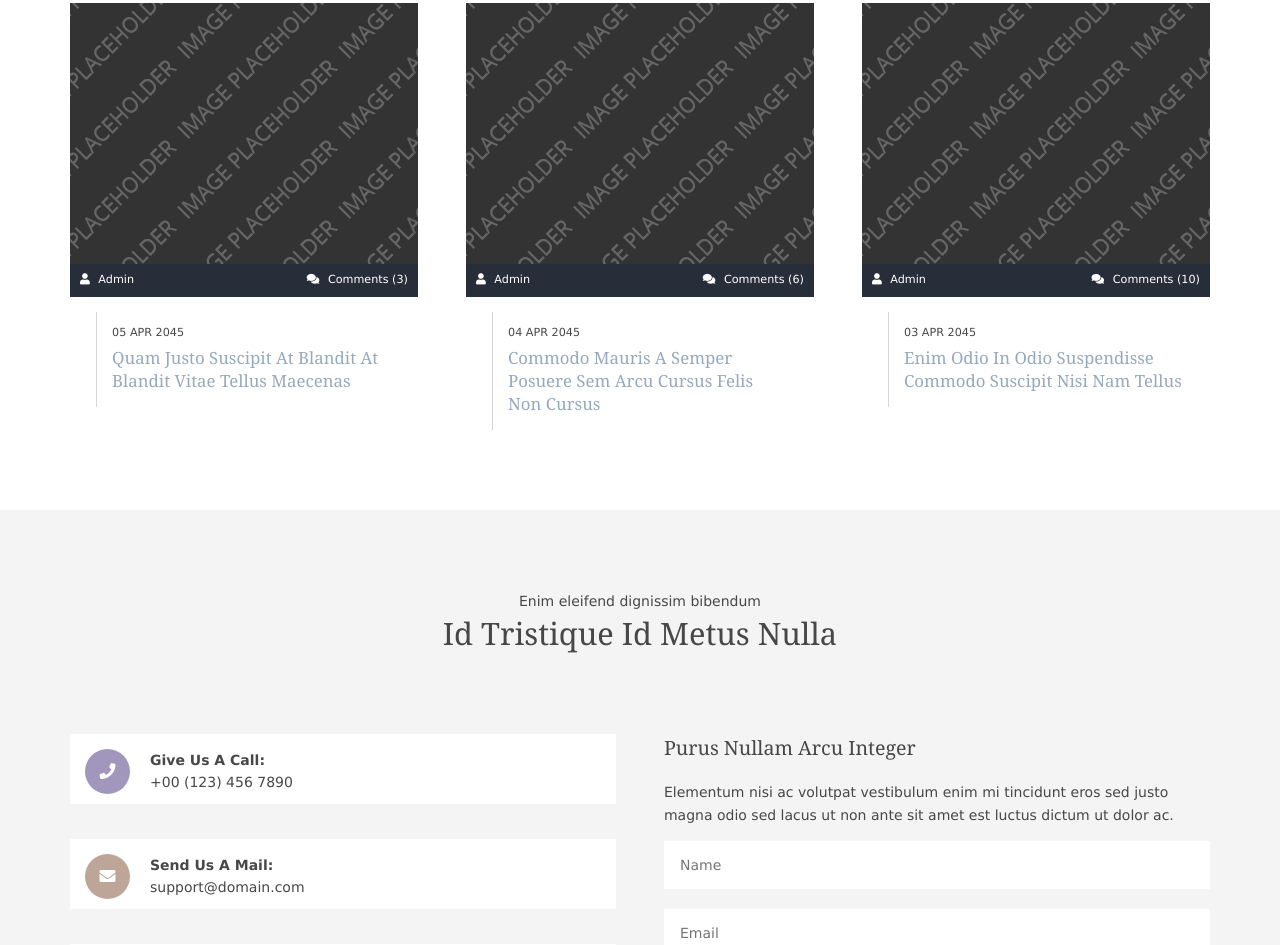
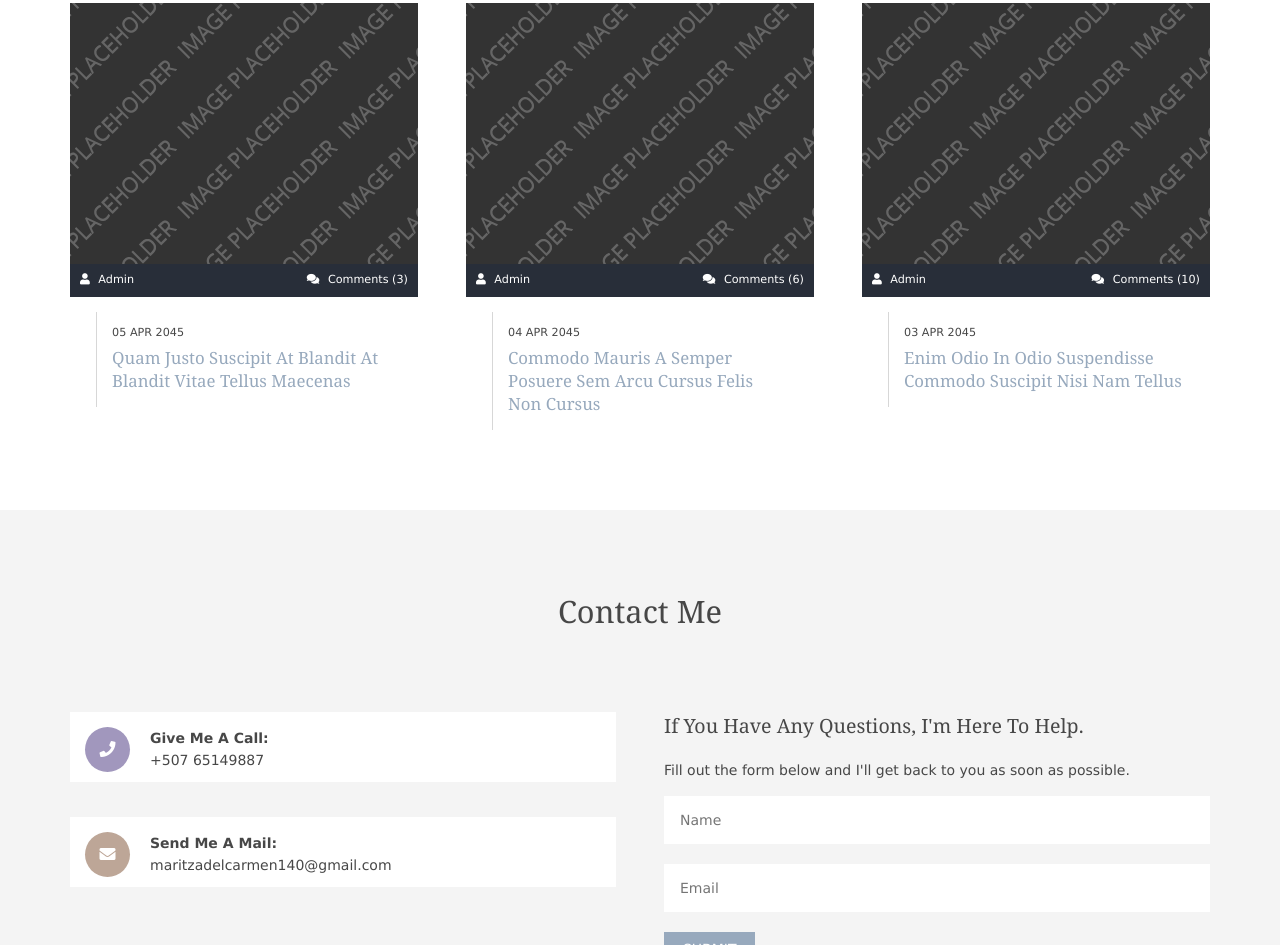
Before and after one commit to maritzah-08/portafoliopersonal, a plain HTML site: page index.html in a window 1280 px wide. Shown: the part 4466-5411 px from the top of the page. Drawn offline with Linux system fonts and the light colour scheme.

Commit message:
mascositas

```diff
--- a/index.html
+++ b/index.html
@@ -323,19 +323,17 @@ Licence URI: https://www.os-templates.com/template-terms
   <section id="ctdetails" class="hoc container clear">
     <!-- ################################################################################################ -->
     <div class="sectiontitle">
-      <p class="nospace font-xs">Enim eleifend dignissim bibendum</p>
-      <h6 class="heading font-x2">Id tristique id metus nulla</h6>
+      <h6 class="heading font-x2">Contact Me</h6>
     </div>
     <figure class="one_half first">
       <ul class="nospace clear">
-        <li class="block clear"><a href="#"><i class="fas fa-phone"></i></a> <span><strong>Give us a call:</strong> +00 (123) 456 7890</span></li>
-        <li class="block clear"><a href="#"><i class="fas fa-envelope"></i></a> <span><strong>Send us a mail:</strong> support@domain.com</span></li>
-        <li class="block clear"><a href="#"><i class="fas fa-map-marker-alt"></i></a> <span><strong>Come visit us:</strong> Directions to <a href="#">our location</a></span></li>
+        <li class="block clear"><a href="#"><i class="fas fa-phone"></i></a> <span><strong>Give me a call:</strong> +507 65149887</span></li>
+        <li class="block clear"><a href="#"><i class="fas fa-envelope"></i></a> <span><strong>Send me a mail:</strong> maritzadelcarmen140@gmail.com</span></li>
       </ul>
     </figure>
     <article class="one_half">
-      <h6 class="heading">Purus nullam arcu integer</h6>
-      <p class="nospace btmspace-15">Elementum nisi ac volutpat vestibulum enim mi tincidunt eros sed justo magna odio sed lacus ut non ante sit amet est luctus dictum ut dolor ac.</p>
+      <h6 class="heading">If you have any questions, I'm here to help.</h6>
+      <p class="nospace btmspace-15">Fill out the form below and I'll get back to you as soon as possible.</p>
       <form action="#" method="post">
         <fieldset>
           <legend>Newsletter:</legend>
```
